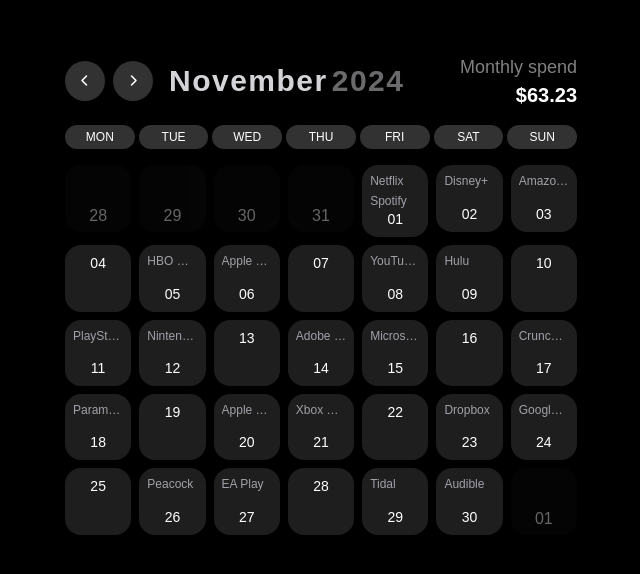
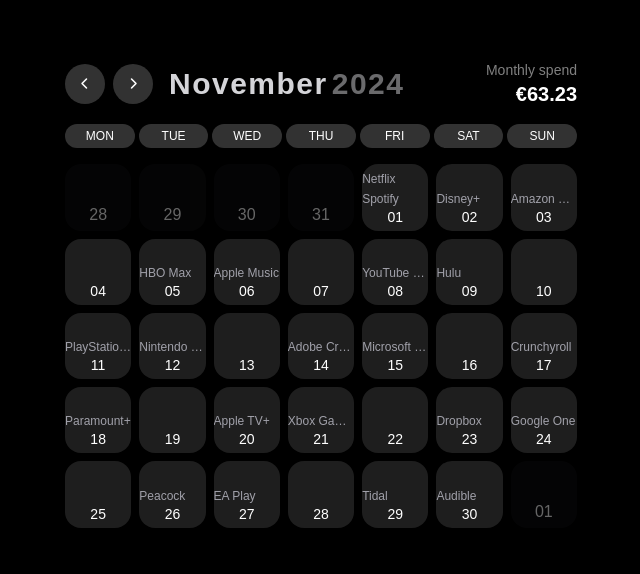
Before and after one commit to yassinassecoum/subscriptions, a React (Create React App) app: page / in a window 1280 px wide. Shown: the part 106-680 px from the top of the page, without its empty margins (319-959 px from the left). Built offline with nearby package versions, Linux system fonts and the light colour scheme.

Commit message:
updated font

```diff
--- a/src/components/Calendar.jsx
+++ b/src/components/Calendar.jsx
@@ -115,7 +115,7 @@
           weekDays.push(
             <div
               key={dayCount}
-              className="w-full aspect-square flex flex-col items-center justify-between p-2 bg-[#1e1e1e] rounded-[16px]"
+              className="w-full aspect-square flex flex-col items-center justify-end py-1 bg-[#1e1e1e] rounded-[16px]"
             >
               {data[dayCount] && data[dayCount].length > 0 && (
                 <div className="w-full flex flex-col gap-1">
@@ -177,8 +177,8 @@
           </h2>
         </div>
         <div className="flex flex-col items-end">
-          <span className="text-md sm:text-lg opacity-50">Monthly spend</span>
-          <span className="text-lg sm:text-xl font-semibold">$63.23</span>
+          <span className="text-sm sm:text-md opacity-50">Monthly spend</span>
+          <span className="text-lg sm:text-xl font-semibold">€63.23</span>
         </div>
       </div>
       <div className="grid grid-cols-7 gap-1">
--- a/src/index.css
+++ b/src/index.css
@@ -2,7 +2,7 @@
 @tailwind components;
 @tailwind utilities;
 
-@import url("https://fonts.googleapis.com/css2?family=Josefin+Sans:ital,wght@0,100..700;1,100..700&family=Signika+Negative:wght@300..700&display=swap");
+@import url("https://fonts.googleapis.com/css2?family=Josefin+Sans:ital,wght@0,100..700;1,100..700&family=Signika+Negative:wght@300..700&family=Sora:wght@100..800&display=swap");
 body {
-  font-family: "Signika Negative", sans-serif;
+  font-family: "Sora", sans-serif;
 }
```
